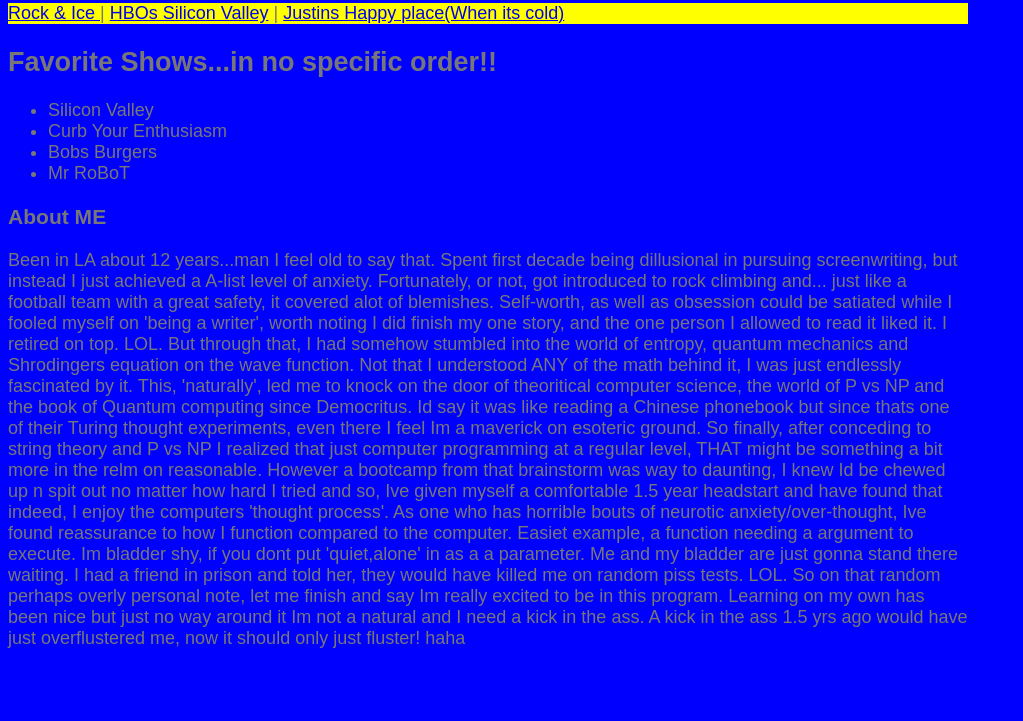
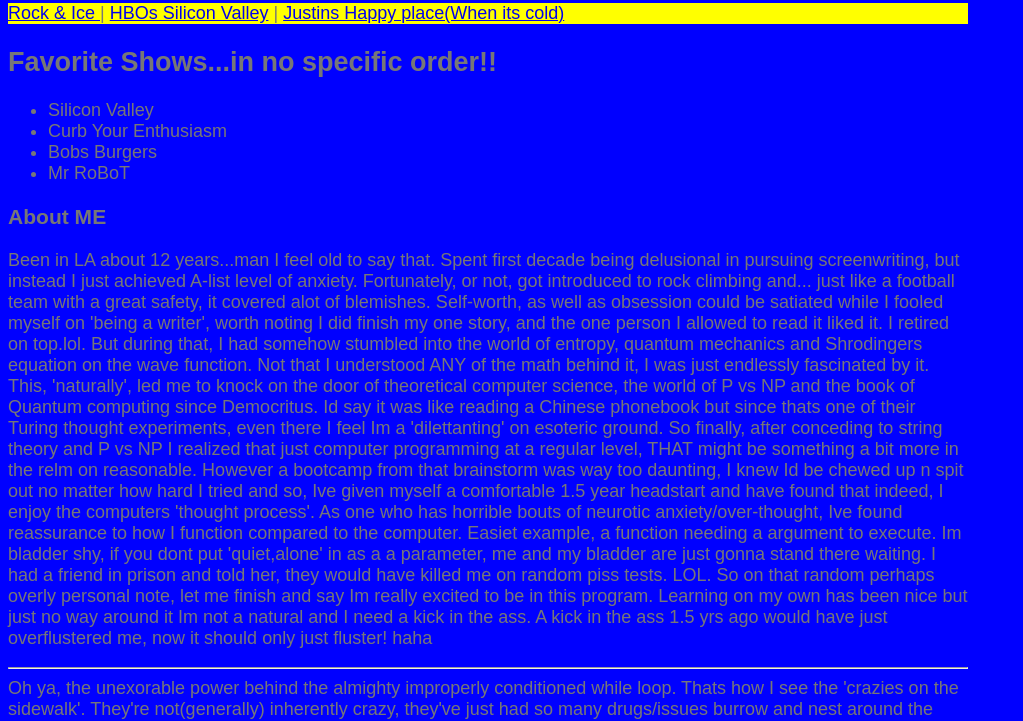
Before and after one commit to Greenie62/Basic-Portfolio, a plain HTML site: page htmlHomework.html in a window 1280 px wide. Shown: the part 87-808 px from the top of the page, without its empty margins (0-1023 px from the left). Drawn offline with Linux system fonts and the light colour scheme.

Commit message:
updated homework,blahblahing on bio

```diff
--- a/htmlHomework.html
+++ b/htmlHomework.html
@@ -17,6 +17,8 @@
         nav{background-color:yellow;
             width:100%;}
 
+       .bio{position:inline-block;}
+
 
 
     </style>
@@ -29,9 +31,9 @@
 
     <h1 id='header'> Links to Justin's <em>favorite</em> Sites &copy;</h1>
     <nav>
-        <a href="https://www.rockandice.com">Rock & Ice </a> |
-        <a href="https://www.hbo.com/silicon-valley">HBOs Silicon Valley</a> |
-        <a href="http://www.friendsofjosh.org/">Justins Happy place(When its cold)</a>
+        <a href="https://www.rockandice.com" target="_blank">Rock & Ice </a> |
+        <a href="https://www.hbo.com/silicon-valley" target="_blank">HBOs Silicon Valley</a> |
+        <a href="http://www.friendsofjosh.org/" target="_blank">Justins Happy place(When its cold)</a>
     </nav>
 
     <div class='favShows'><h2>Favorite Shows...in no specific order!!</h2>
@@ -44,25 +46,31 @@
     </div>
 
     <div class='bio'><h3>About ME</h3>
-    <p>Been in LA about 12 years...man I feel old to say that. Spent first decade being dillusional in pursuing screenwriting, but instead I just achieved a A-list level of anxiety.
+    <p>Been in LA about 12 years...man I feel old to say that. Spent first decade being delusional in pursuing screenwriting, but instead I just achieved A-list level of anxiety.
         Fortunately, or not, got introduced to rock climbing and... just like a football team with a great safety,
         it covered alot of blemishes. Self-worth, as well as obsession could be satiated while I fooled myself on
         'being a writer', worth noting I did finish my one story, and the one person I allowed to read it liked it.
-        I retired on top. LOL. But through that, I had somehow stumbled into the world of entropy,
+        I retired on top.lol. But during that, I had somehow stumbled into the world of entropy,
         quantum mechanics and Shrodingers equation on the wave function. Not that I understood ANY of the math
-        behind it, I was just endlessly fascinated by it. This, 'naturally', led me to knock on the door of theoritical computer science,
+        behind it, I was just endlessly fascinated by it. This, 'naturally', led me to knock on the door of theoretical computer science,
         the world of P vs NP and the book of Quantum computing since Democritus. Id say it was like reading
-        a Chinese phonebook but since thats one of their Turing thought experiments, even there I feel Im a maverick
+        a Chinese phonebook but since thats one of their Turing thought experiments, even there I feel Im a 'dilettanting'
         on esoteric ground. So finally, after conceding to string theory and P vs NP I realized that just computer programming at a regular level,
         THAT might be something a bit more in the relm on reasonable. However a bootcamp from that brainstorm was way
-        to daunting, I knew Id be chewed up n spit out no matter how hard I tried and so, Ive given myself a comfortable 1.5
+        too daunting, I knew Id be chewed up n spit out no matter how hard I tried and so, Ive given myself a comfortable 1.5
         year headstart and have found that indeed, I enjoy the computers 'thought process'. As one who has horrible bouts of neurotic anxiety/over-thought, Ive
-        found reassurance to how I function compared to the computer. Easiet example, a function needing a argument to execute. Im bladder shy, if you dont put 'quiet,alone' in as a a parameter. Me and my bladder are just gonna stand there waiting.
+        found reassurance to how I function compared to the computer. Easiet example, a function needing a argument to execute. Im bladder shy, if you dont put 'quiet,alone' in as a a parameter, me and my bladder are just gonna stand there waiting.
         I had a friend in prison and told her, they would have killed me on random piss tests. LOL. So on that random perhaps overly personal note,
         let me finish and say Im really excited to be in this program. Learning on my own has been nice but just no way around it
         Im not a natural and I need a kick in the ass. A kick in the ass 1.5 yrs ago would have just overflustered me, now
         it should only just fluster! haha
+<hr>
+        Oh ya, the unexorable power behind the almighty improperly conditioned while loop. Thats how I see the 'crazies on the sidewalk'.
+        They're not(generally) inherently crazy, they've just had so many drugs/issues burrow and nest around the 'normal modules' that, they just
+        become glitchy...I realize most of my 'meta'-phors may not empirically 'stack' up to the computers OS but...its something Ive enjoyed, seeing through the
+        programming lens. Now its time to actually learn some practical utility with it!
     </p></div>
+    <div class='bio'><img style='height:200px;' src="http://rockandice.com/wp-content/uploads/2017/11/23846215_10212199291509823_1648317448_n-e1524501984528.jpg" alt="climber"</div>
 
 </body>
 </html>
```
